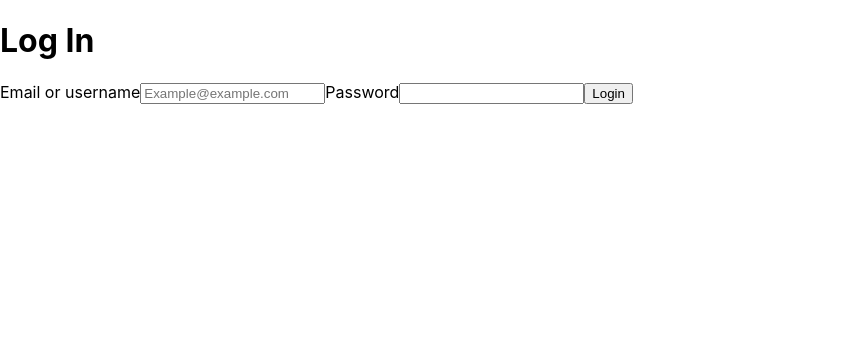
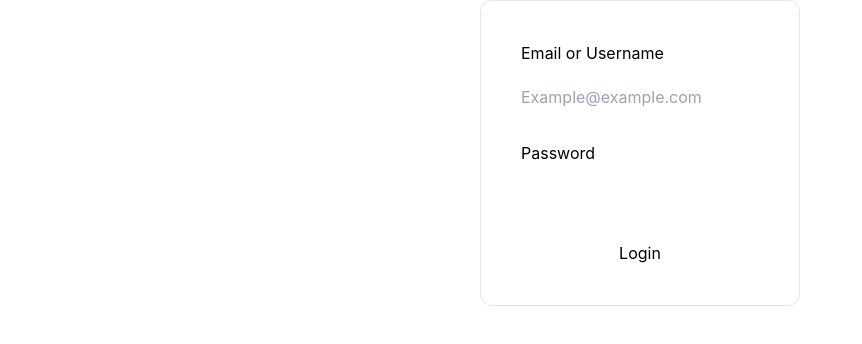
Before and after one commit to JavierYami/playground, a React (Create React App) app: page / in a window 1280 px wide. Shown: the top 344 px of the page, without its empty margins (0-862 px from the left). Built offline with nearby package versions, Linux system fonts and the light colour scheme.

Commit message:
Se agregó una label al input component

```diff
--- a/src/Components/ButtonComponent.jsx
+++ b/src/Components/ButtonComponent.jsx
@@ -1,10 +1,11 @@
 
 
-const ButtonComponent = ({clickAction, buttonValue}) => {
-
+const ButtonComponent = ({clickAction, buttonValue, buttonType}) => {
 
     return (
-        <button onClick={clickAction}>{buttonValue}</button>
+        <div className="text-center">
+            <button onClick={clickAction} type={buttonType} >{buttonValue}</button>
+        </div>
     )
 
 }
--- a/src/Components/InputComponent.jsx
+++ b/src/Components/InputComponent.jsx
@@ -1,12 +1,13 @@
 
-const InputComponent = ({placeHolder, inputType}) => {
+const InputComponent = ({placeHolder, inputType, labelValue}) => {
 
 
 
 return(
-
-    <input placeholder={placeHolder} type={inputType} ></input>
-
+    <div className="flex flex-col space-y-5">
+        <label>{labelValue}</label>
+        <input placeholder={placeHolder} type={inputType} ></input>
+    </div>
 )
 
 }
--- a/src/Components/LoginForm.jsx
+++ b/src/Components/LoginForm.jsx
@@ -5,18 +5,14 @@ import InputComponent from "./InputComponent";
 const LoginForm = () => {
 
     const handleClick = () => {
-        alert('Clicaste pa');
     }
 
     return (
 
-        <form>
-            <h1>Log In</h1>
-            <label>Email or username</label>
-            <InputComponent placeHolder={"Example@example.com"}/>
-            <label>Password</label>
-            <InputComponent inputType={"password"}/>
-            <ButtonComponent buttonValue={"Login"} clickAction={handleClick}/>
+        <form className="flex flex-col p-10 space-y-8 space-y-10">
+            <InputComponent placeHolder={"Example@example.com"} labelValue={"Email or Username"}/>
+            <InputComponent inputType={"password"} labelValue={"Password"}/>
+            <ButtonComponent buttonValue={"Login"} clickAction={handleClick} buttonType={"submit"}/>
         </form>
 
     )
--- a/src/Views/Login.jsx
+++ b/src/Views/Login.jsx
@@ -4,7 +4,9 @@ const Login = () => {
 
 
     return(
-        <LoginForm/>
+        <div className="mx-auto w-3/12 border rounded-xl">
+            <LoginForm/>
+        </div>
     )
 }
 
--- a/src/index.css
+++ b/src/index.css
@@ -1,3 +1,7 @@
+@tailwind base;
+@tailwind components;
+@tailwind utilities;
+
 body {
   margin: 0;
   font-family: -apple-system, BlinkMacSystemFont, 'Segoe UI', 'Roboto', 'Oxygen',
```
Also changed, not shown: tailwind.config.js (line endings or trailing spaces).
